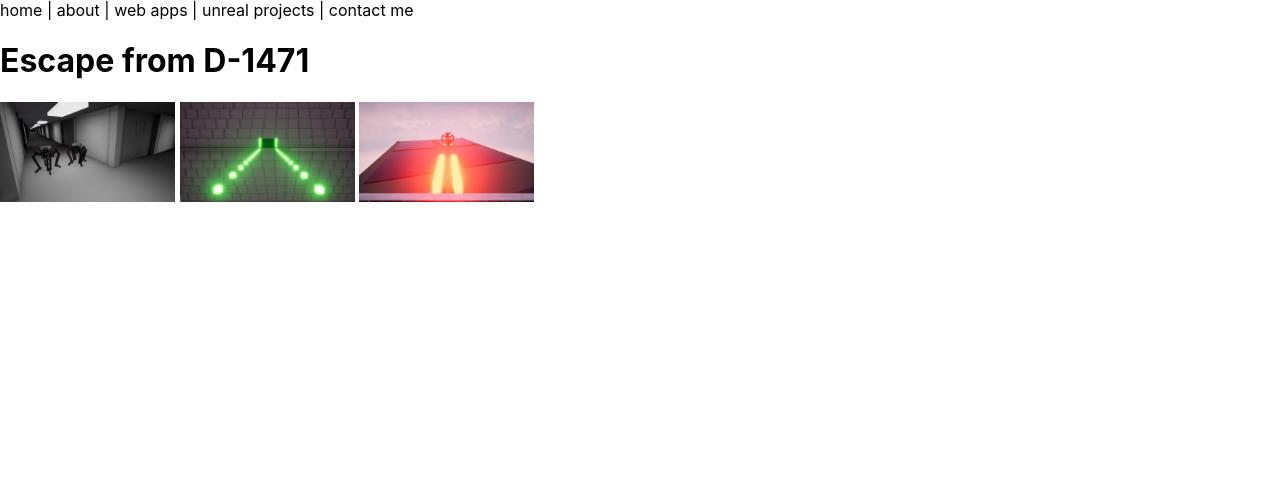
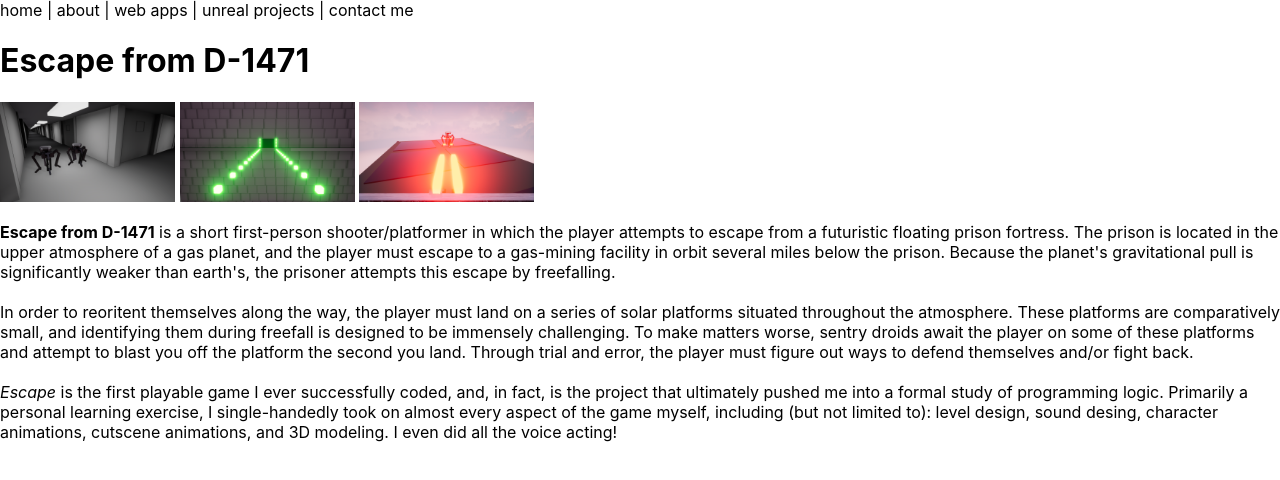
Before and after one commit to Blake-D/Blake-DeGraw-portfolio, a Next.js app: page /escape in a window 1280 px wide. Shown: the top 480 px of the page. Built offline with nearby package versions, Linux system fonts and the light colour scheme.

Commit message:
added escape details

```diff
--- a/pages/escape.js
+++ b/pages/escape.js
@@ -19,6 +19,13 @@ export default function Escape() {
             <Image src="/escape_screenshot_1.png" width={175} height={100}/>{' '}
             <Image src="/escape_screenshot_2.png" width={175} height={100}/>{' '}
             <Image src="/escape_screenshot_3.png" width={175} height={100}/>
+            <p>
+                <b>Escape from D-1471</b> is a short first-person shooter/platformer in which the player attempts to escape from a futuristic floating prison fortress. The prison is located in the upper atmosphere of a gas planet, and the player must escape to a gas-mining facility in orbit several miles below the prison. Because the planet's gravitational pull is significantly weaker than earth's, the prisoner attempts this escape by freefalling.
+                <br></br><br></br>
+                In order to reoritent themselves along the way, the player must land on a series of solar platforms situated throughout the atmosphere. These platforms are comparatively small, and identifying them during freefall is designed to be immensely challenging. To make matters worse, sentry droids await the player on some of these platforms and attempt to blast you off the platform the second you land. Through trial and error, the player must figure out ways to defend themselves and/or fight back.
+                <br></br><br></br>
+                <em>Escape</em> is the first playable game I ever successfully coded, and, in fact, is the project that ultimately pushed me into a formal study of programming logic. Primarily a personal learning exercise, I single-handedly took on almost every aspect of the game myself, including (but not limited to): level design, sound desing, character animations, cutscene animations, and 3D modeling. I even did all the voice acting!
+            </p>
         </div>
     )
 }
--- a/pages/prodrome.js
+++ b/pages/prodrome.js
@@ -22,7 +22,7 @@ export default function Prodrome() {
             <p>
                 <b>Prodrome</b> is a first-person horror/puzzle game currently in the final stages of development. The player plays as a nurse in a small mountain town where a mysterious portal has appeared and trapped the townspeople in a time loop. Once a person enters the portal, they are transported back to the place and time at which they first laid eyes on the portal. Once they have gone through the portal, they slowly begin to deteriorate and can only be restored by going back through the portal, thus becoming trapped.
                 <br></br><br></br>
-                The player is tasked with cracking the portal's mysteries so they can return home to their wife without deteriorating in the process. Due to the portal's effects (which manisfest through gradual blurring of vision and slowness of movement), the player can only venture so far away from the portal before crossing a threshold at which they will never be able to return to it, and will thus wither away and die.
+                The player is tasked with cracking the portal's mysteries so they can return home to their wife without deteriorating in the process. Due to the portal's effects (which manisfest through gradual blurring of vision and slowness of movement), the player can only venture so far away from the portal before crossing a threshold at which they will never be able to return to it, and will thus wither away and die. So time management is key!
             </p>
         </div>
     )
```
